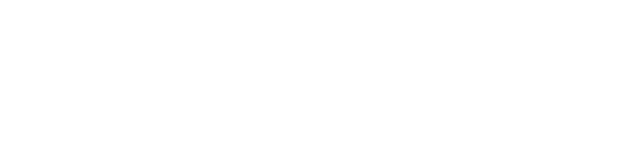
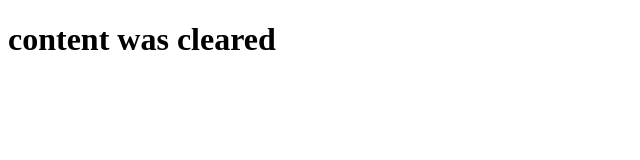
Before and after one commit to CoreyAI/restaurant-page, a website built with webpack: page dist/index.html in a window 1280 px wide. Shown: the whole page, without its empty margins (0-640 px from the left). Built offline with nearby package versions, Linux system fonts and the light colour scheme.

Commit message:
Created basic webpack website

```diff
--- a/src/index.js
+++ b/src/index.js
@@ -1,2 +1,13 @@
-// alert("test");
-console.log("test");
+import { pageLoad } from "./page-load";
+
+pageLoad.background("./pasta_bowl.jpg");
+
+const test = document.createElement("div");
+test.innerText = "Test123";
+pageLoad.appendContent(test);
+
+pageLoad.clearContent();
+
+const test2 = document.createElement("h1");
+test2.innerText = "content was cleared";
+pageLoad.appendContent(test2);
--- /dev/null
+++ b/src/page-load.js
@@ -0,0 +1,25 @@
+const pageLoad = (() => {
+
+  const container = document.getElementById("content");
+
+  const background = (link) => {
+    const background = document.createElement("img");
+    background.setAttribute("src", link)
+    container.appendChild(background);
+  }
+
+  const appendContent = (element) => {
+    container.appendChild(element);
+  }
+
+  const clearContent = () => {
+    for (let i = 0; i <= container.childNodes.length; i++) {
+      container.childNodes[0].remove();
+    }
+  }
+
+  return {background, appendContent, clearContent};
+
+})();
+
+export {pageLoad};
```
Also changed, not shown: dist/index.html, dist/main.js, dist/pasta_bowl.jpg (added).
